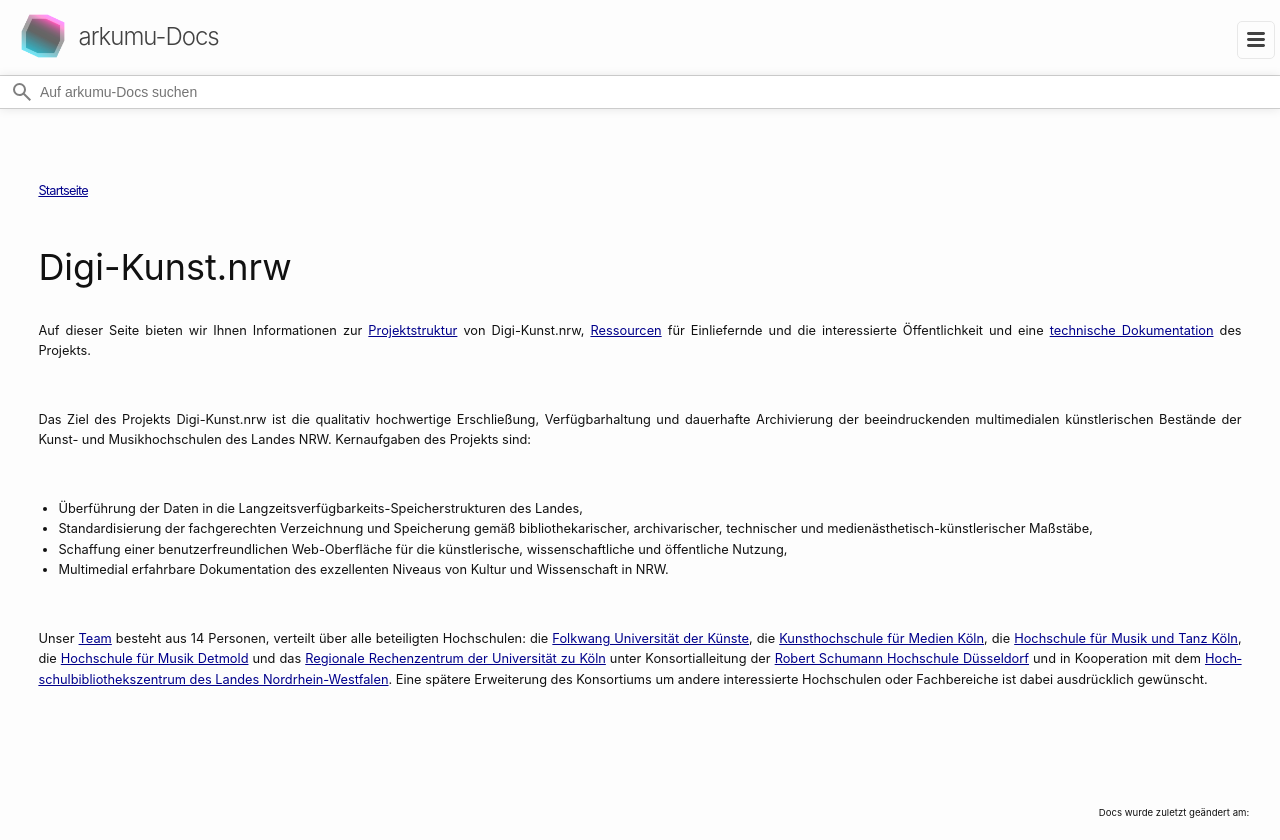
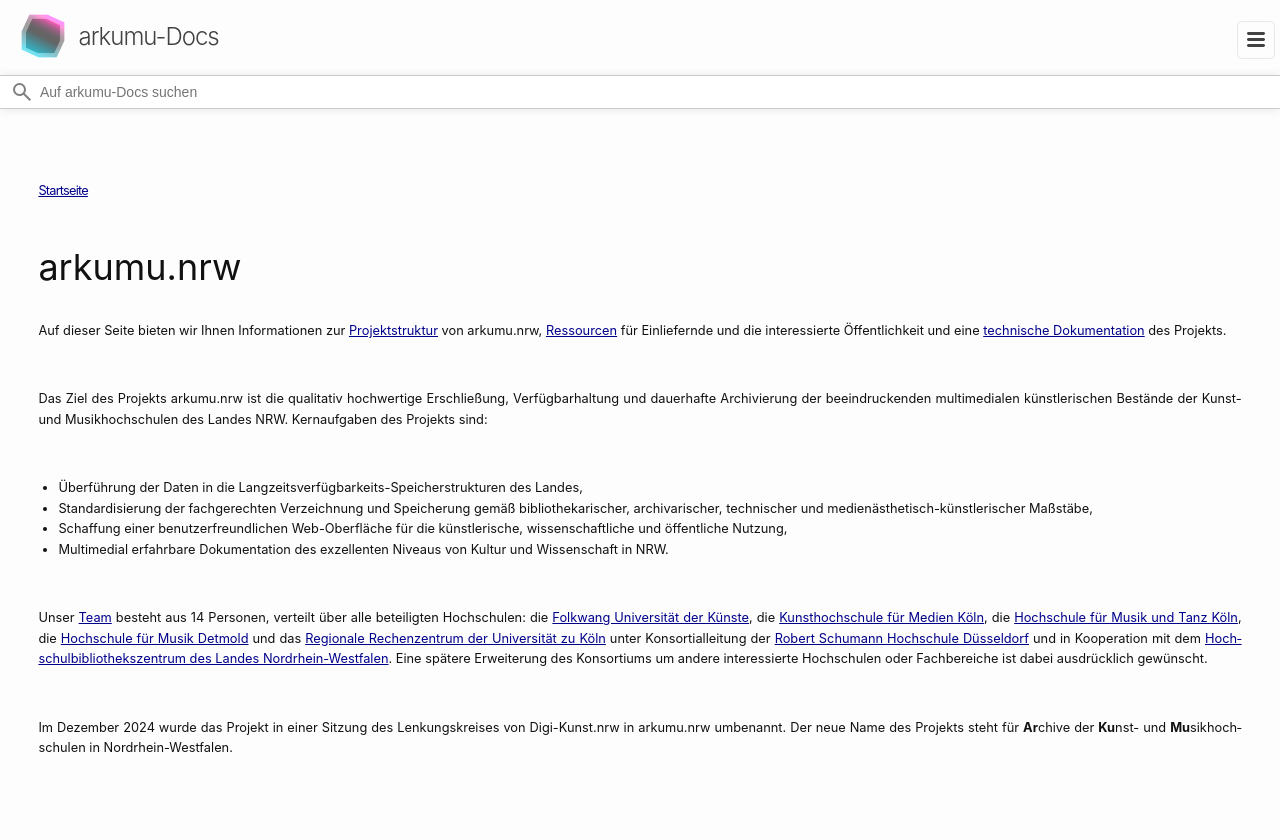
Before and after one commit to arkumu/arkumu.github.io, a Jekyll site: the page built from index.markdown, in a window 1280 px wide and 900 px high, cut to the strip 0-840 px from the top of the window. Built offline with Jekyll 4.4.1, drawn with Linux system fonts in a browser that asks for light colours; a script that is not in the unit is left out.

Commit message:
Update index.markdown

```diff
--- a/index.markdown
+++ b/index.markdown
@@ -1,12 +1,12 @@
 ---
 layout: digi-kunst-docs
-title: Digi-Kunst.nrw
+title: arkumu.nrw
 order: 0
 ---
 
-Auf dieser Seite bieten wir Ihnen Informationen zur [Projektstruktur](/projektstruktur) von Digi-Kunst.nrw, [Ressourcen](/ressourcen) für Einliefernde und die interessierte Öffentlichkeit und eine [technische Dokumentation](/technische-dokumentation) des Projekts.
+Auf dieser Seite bieten wir Ihnen Informationen zur [Projektstruktur](/projektstruktur) von arkumu.nrw, [Ressourcen](/ressourcen) für Einliefernde und die interessierte Öffentlichkeit und eine [technische Dokumentation](/technische-dokumentation) des Projekts.
 
-Das Ziel des Projekts Digi-Kunst.nrw ist die qualitativ hochwertige Erschließung, Verfügbarhaltung und dauerhafte Archivierung der beeindruckenden multimedialen künstlerischen Bestände der Kunst- und Musikhochschulen des Landes NRW. Kernaufgaben des Projekts sind:
+Das Ziel des Projekts arkumu.nrw ist die qualitativ hochwertige Erschließung, Verfügbarhaltung und dauerhafte Archivierung der beeindruckenden multimedialen künstlerischen Bestände der Kunst- und Musikhochschulen des Landes NRW. Kernaufgaben des Projekts sind:
 
 * Überführung der Daten in die Langzeitsverfügbarkeits-Speicherstrukturen des Landes,
 * Standardisierung der fachgerechten Verzeichnung und Speicherung gemäß bibliothekarischer, archivarischer, technischer und medienästhetisch-künstlerischer Maßstäbe,
@@ -15,3 +15,5 @@ Das Ziel des Projekts Digi-Kunst.nrw ist die qualitativ hochwertige Erschließun
 
 
 Unser [Team](/projektstruktur/team) besteht aus 14 Personen, verteilt über alle beteiligten Hochschulen: die [Folkwang Universität der Künste](https://www.folkwang-uni.de/home), die [Kunsthochschule für Medien Köln](https://www.khm.de/), die [Hochschule für Musik und Tanz Köln](https://www.hfmt-koeln.de/), die [Hochschule für Musik Detmold](https://www.hfm-detmold.de/) und das [Regionale Rechenzentrum der Universität zu Köln](https://rrzk.uni-koeln.de/) unter Konsortialleitung der [Robert Schumann Hochschule Düsseldorf](https://www.rsh-duesseldorf.de/) und in Kooperation mit dem [Hochschulbibliothekszentrum des Landes Nordrhein-Westfalen](https://www.hbz-nrw.de/). Eine spätere Erweiterung des Konsortiums um andere interessierte Hochschulen oder Fachbereiche ist dabei ausdrücklich gewünscht.
+
+Im Dezember 2024 wurde das Projekt in einer Sitzung des Lenkungskreises von Digi-Kunst.nrw in arkumu.nrw umbenannt. Der neue Name des Projekts steht für **Ar**chive der **Ku**nst- und **Mu**sikhochschulen in Nordrhein-Westfalen.
```
